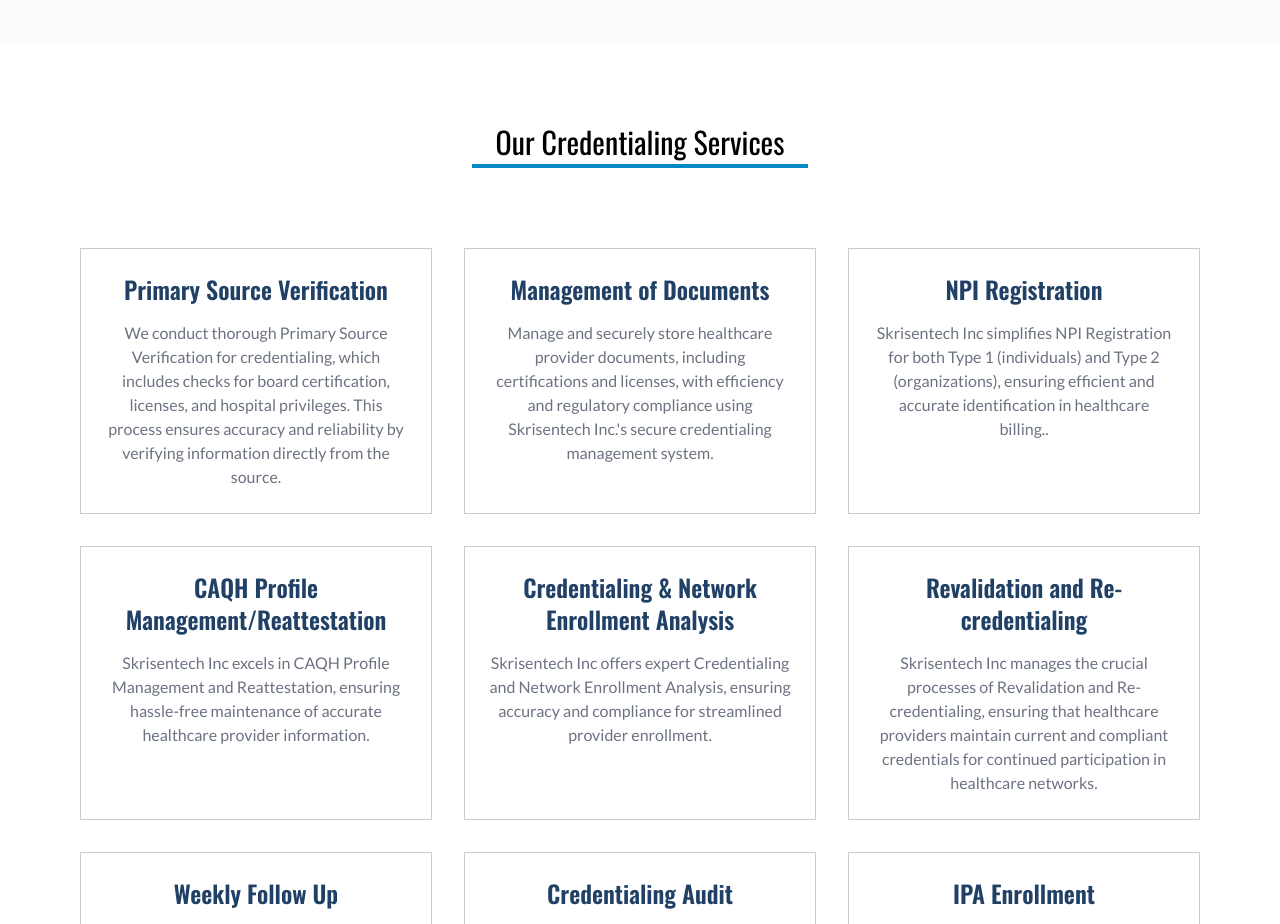
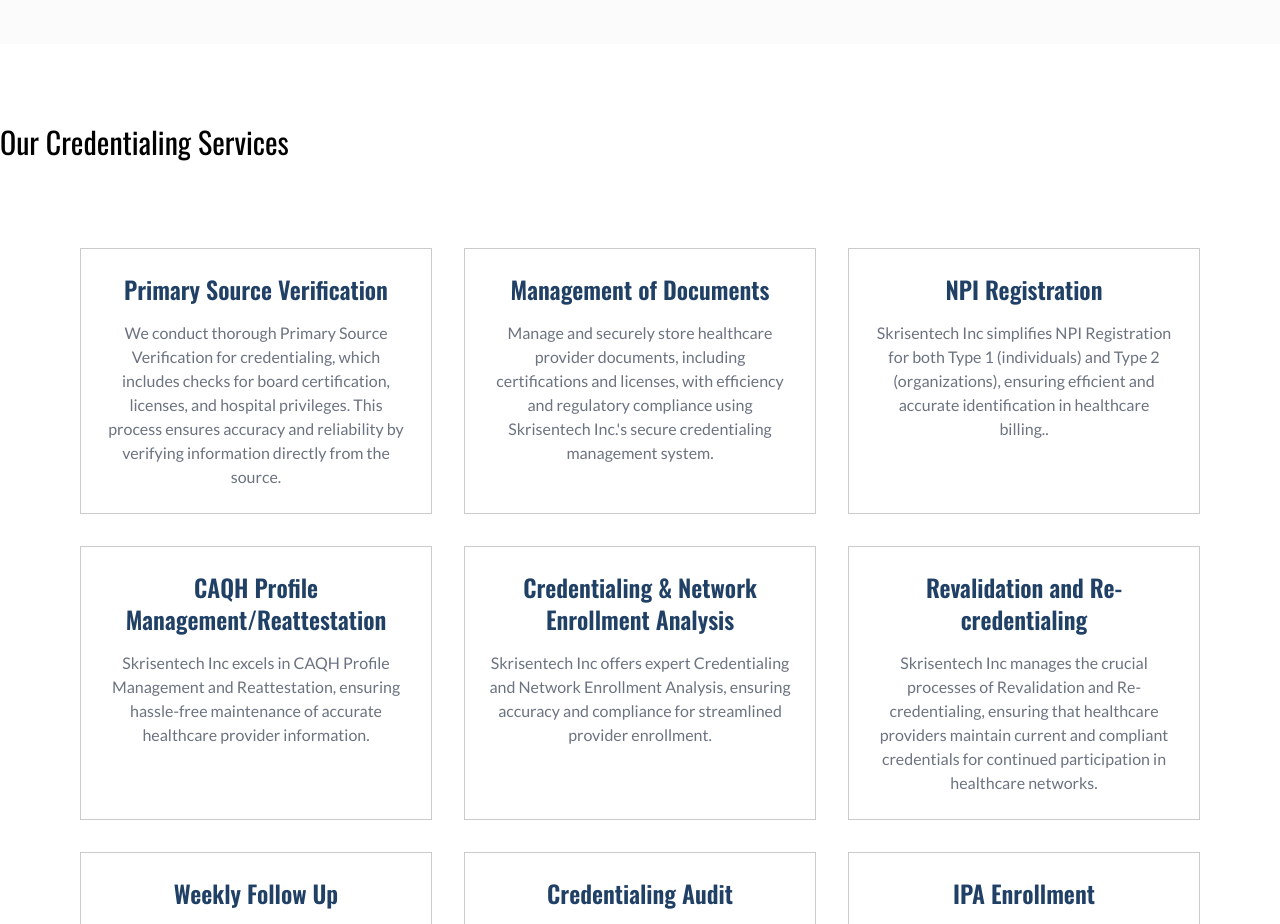
Before and after one commit to aizaz-react/medBilling_updated, a React (Vite) app: page /medical-credentialing in a window 1280 px wide. Shown: the part 800-1724 px from the top of the page. Built offline with nearby package versions, Linux system fonts and the light colour scheme; the HTML template or start-up script is replaced by a standard one.

Commit message:
credentialing

```diff
--- a/src/pages/MedicalCredentialing.jsx
+++ b/src/pages/MedicalCredentialing.jsx
@@ -52,10 +52,10 @@
         </div>
       </div>
       <div className="mt-20">
-        <h1 className="text-3xl text-center font-Oswald">
+        <h1 className="text-3xl text-center font-Oswald flex flex-col w-max">
           Our Credentialing Services
+          <span className="h-1 bg-blue mt-1 mx-auto"></span>
         </h1>
-        <div className="h-1 w-[21rem] bg-blue mt-1 mx-auto"></div>
       </div>
 
       {/* Cards Section */}
```
